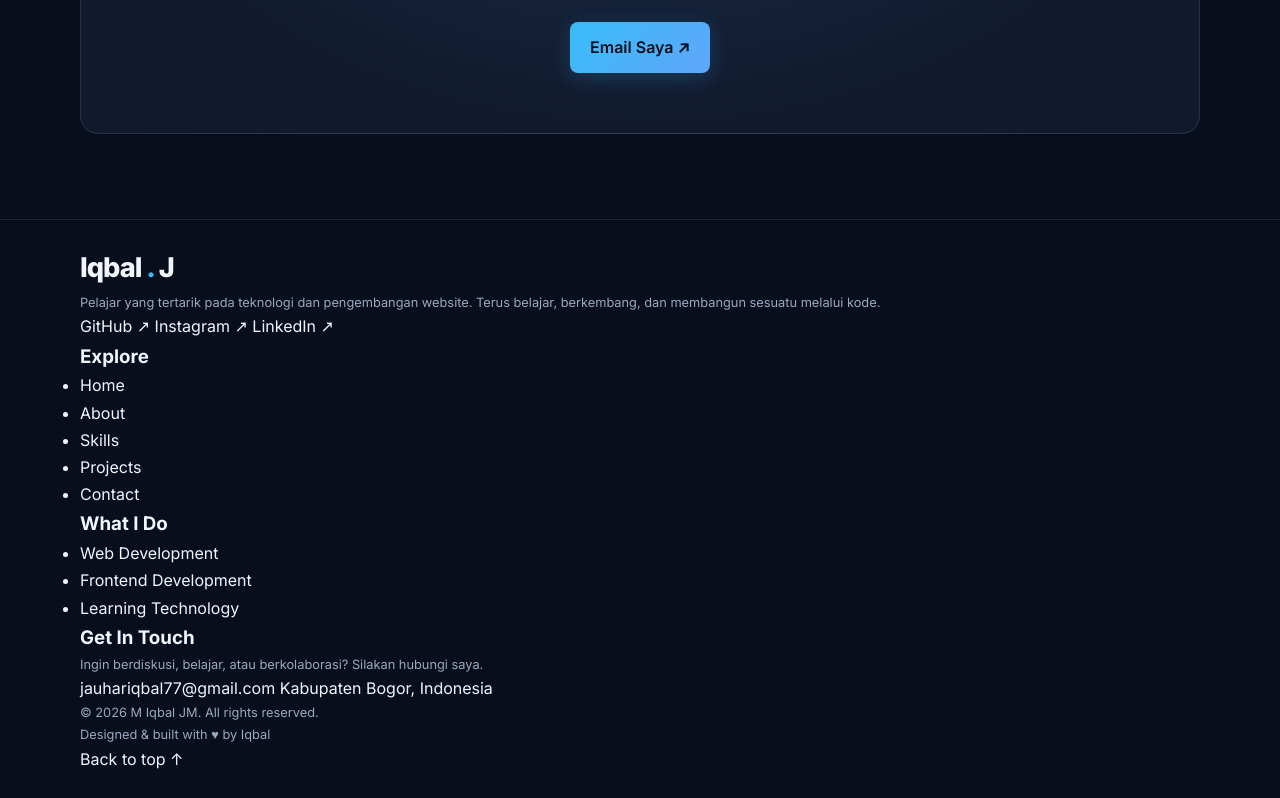
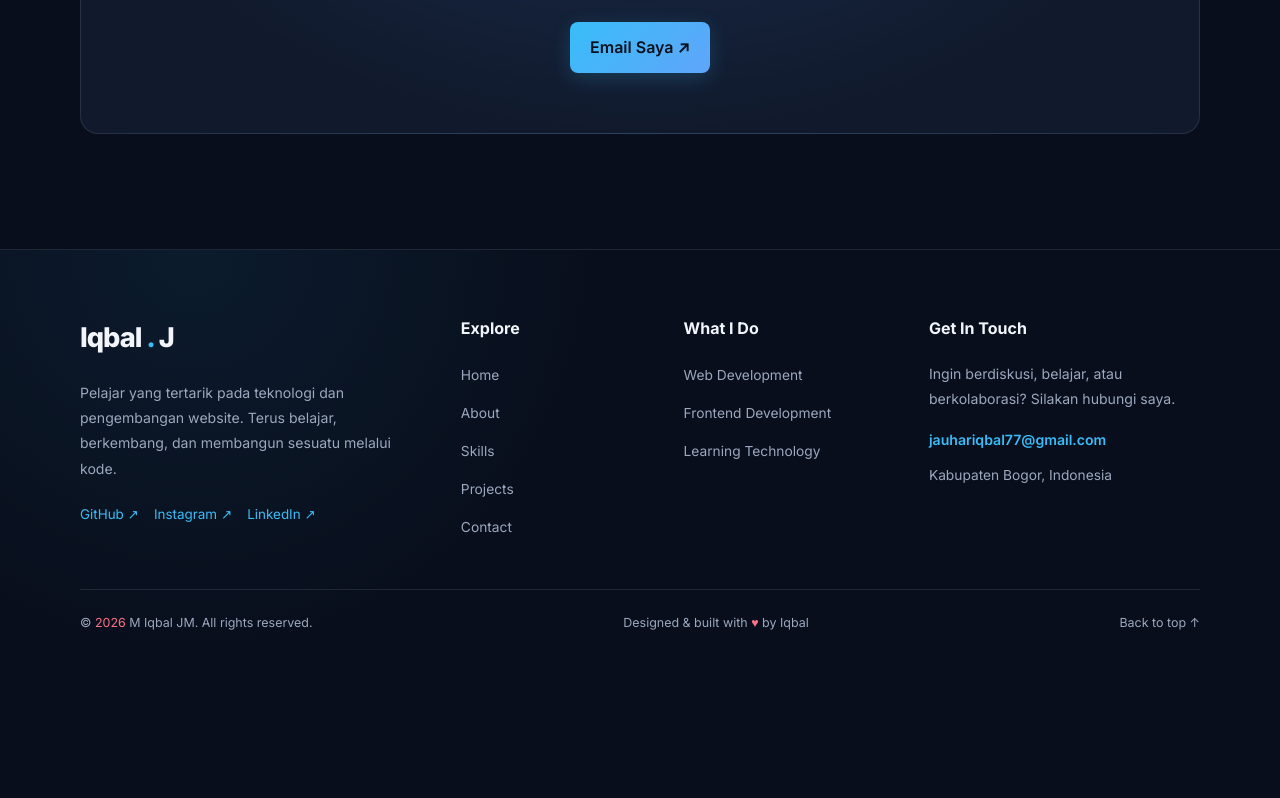
Before and after one commit to iqbaljauhar07/portfolio-iqbal, a plain HTML site: page index.html in a window 1280 px wide. Shown: the part 3187-3985 px from the top of the page. After the commit the page ends 3842 px from the top, so only its background shows below. Drawn offline with Linux system fonts and the light colour scheme.

Commit message:
Update style.css

```diff
--- a/css/style.css
+++ b/css/style.css
@@ -798,3 +798,148 @@ button:focus-visible {
         transition-duration: .01ms !important;
     }
 }
+
+
+
+/* FOOTER MULTI-KOLOM - ditambahkan tanpa menghapus animasi yang sudah ada */
+.footer {
+    margin-top: 30px;
+    padding: 65px 0 22px;
+    background:
+        radial-gradient(circle at 15% 0%, rgba(56, 189, 248, .08), transparent 35%),
+        #080e1c;
+    border-top: 1px solid var(--border);
+}
+
+.footer-main {
+    display: grid;
+    grid-template-columns: 1.5fr .8fr .9fr 1.2fr;
+    gap: 42px;
+    padding-bottom: 48px;
+}
+
+.footer-brand .logo {
+    display: inline-block;
+    margin-bottom: 18px;
+}
+
+.footer-brand > p,
+.footer-contact > p {
+    max-width: 340px;
+    color: var(--muted);
+    font-size: .88rem;
+    line-height: 1.8;
+}
+
+.footer-socials {
+    display: flex;
+    flex-wrap: wrap;
+    gap: 15px;
+    margin-top: 22px;
+}
+
+.footer-socials a {
+    color: var(--accent);
+    font-size: .84rem;
+    transition: .25s ease;
+}
+
+.footer-socials a:hover,
+.footer-column a:hover,
+.back-to-top:hover {
+    color: #fff;
+    transform: translateY(-2px);
+}
+
+.footer-column h3,
+.footer-contact h3 {
+    color: var(--text);
+    font-size: 1rem;
+    margin-bottom: 18px;
+}
+
+.footer-column ul {
+    list-style: none;
+    display: grid;
+    gap: 11px;
+}
+
+.footer-column li a,
+.footer-location {
+    color: var(--muted);
+    font-size: .86rem;
+    transition: .25s ease;
+}
+
+.footer-column li a {
+    display: inline-block;
+}
+
+.footer-contact > p {
+    margin-bottom: 15px;
+}
+
+.footer-email {
+    display: inline-block;
+    color: var(--accent);
+    font-size: .88rem;
+    font-weight: 600;
+    overflow-wrap: anywhere;
+    margin-bottom: 12px;
+}
+
+.footer-location {
+    display: block;
+}
+
+.footer-bottom {
+    display: flex;
+    align-items: center;
+    justify-content: space-between;
+    flex-wrap: wrap;
+    gap: 15px;
+    padding-top: 22px;
+    border-top: 1px solid var(--border);
+}
+
+.footer-bottom p,
+.footer-bottom a {
+    color: var(--muted);
+    font-size: .78rem;
+}
+
+.footer-bottom p span {
+    color: #fb7185;
+}
+
+.back-to-top {
+    transition: .25s ease;
+}
+
+@media (max-width: 900px) {
+    .footer-main {
+        grid-template-columns: 1.3fr 1fr;
+        gap: 35px;
+    }
+}
+
+@media (max-width: 520px) {
+    .footer {
+        padding-top: 48px;
+    }
+
+    .footer-main {
+        grid-template-columns: 1fr 1fr;
+        gap: 30px 20px;
+    }
+
+    .footer-brand,
+    .footer-contact {
+        grid-column: 1 / -1;
+    }
+
+    .footer-bottom {
+        flex-direction: column;
+        align-items: flex-start;
+    }
+}
```
